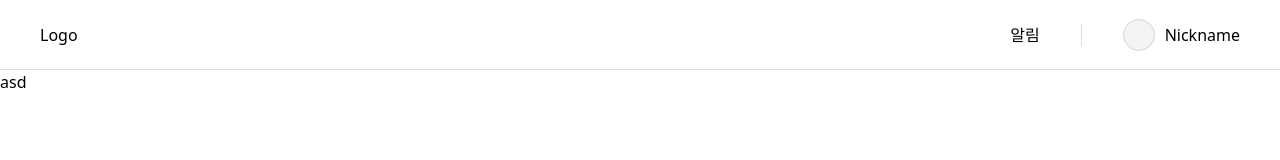
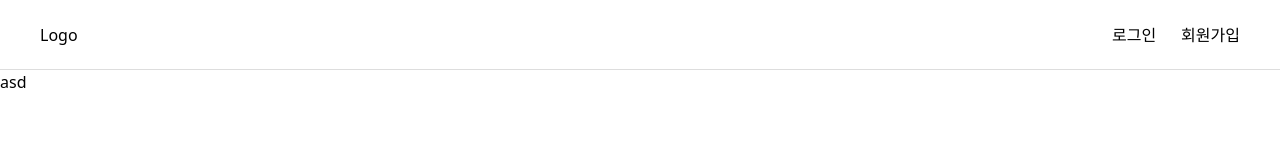
Before and after one commit to hanpla/Mappia, a Next.js app: page / in a window 1280 px wide. Shown: the top 160 px of the page. Built offline with nearby package versions, Linux system fonts and the light colour scheme.

Commit message:
style: Gnb.tsx 유저 프로섹션이 아닌 초기 컴포넌트 AuthButton 로 변경

```diff
--- a/src/components/common/Gnb/Gnb.tsx
+++ b/src/components/common/Gnb/Gnb.tsx
@@ -1,6 +1,6 @@
 import Link from 'next/link';
 
-import UserSection from './UserSection';
+import AuthButtons from './AuthButtons';
 
 export default function Gnb() {
   return (
@@ -9,7 +9,7 @@ export default function Gnb() {
         <Link href="/" className="cursor-pointer">
           <span>Logo</span>
         </Link>
-        <UserSection />
+        <AuthButtons />
       </div>
     </div>
   );
```
Also changed, not shown: 1 other file (tests, documents, lock files or other folders).
